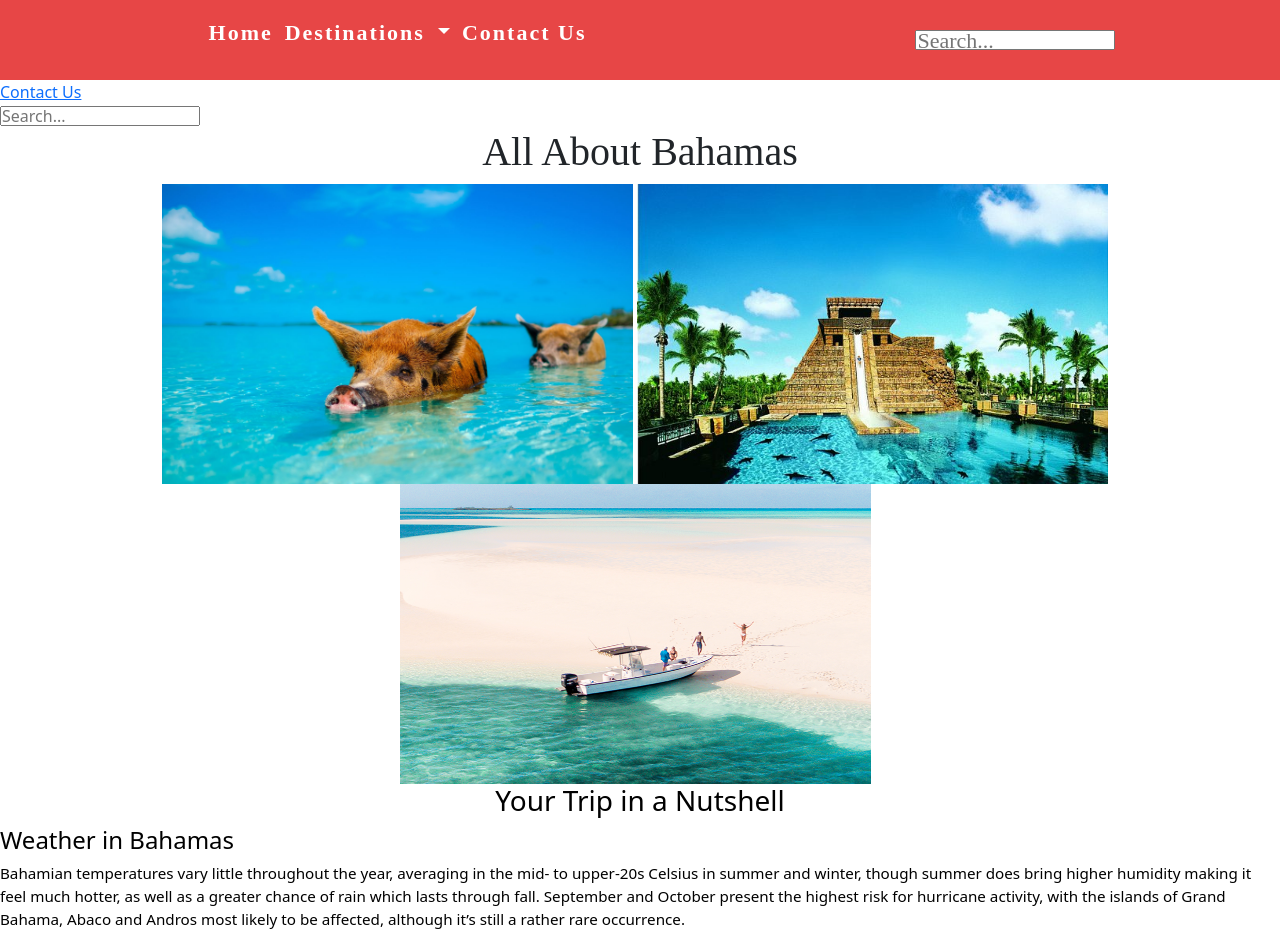
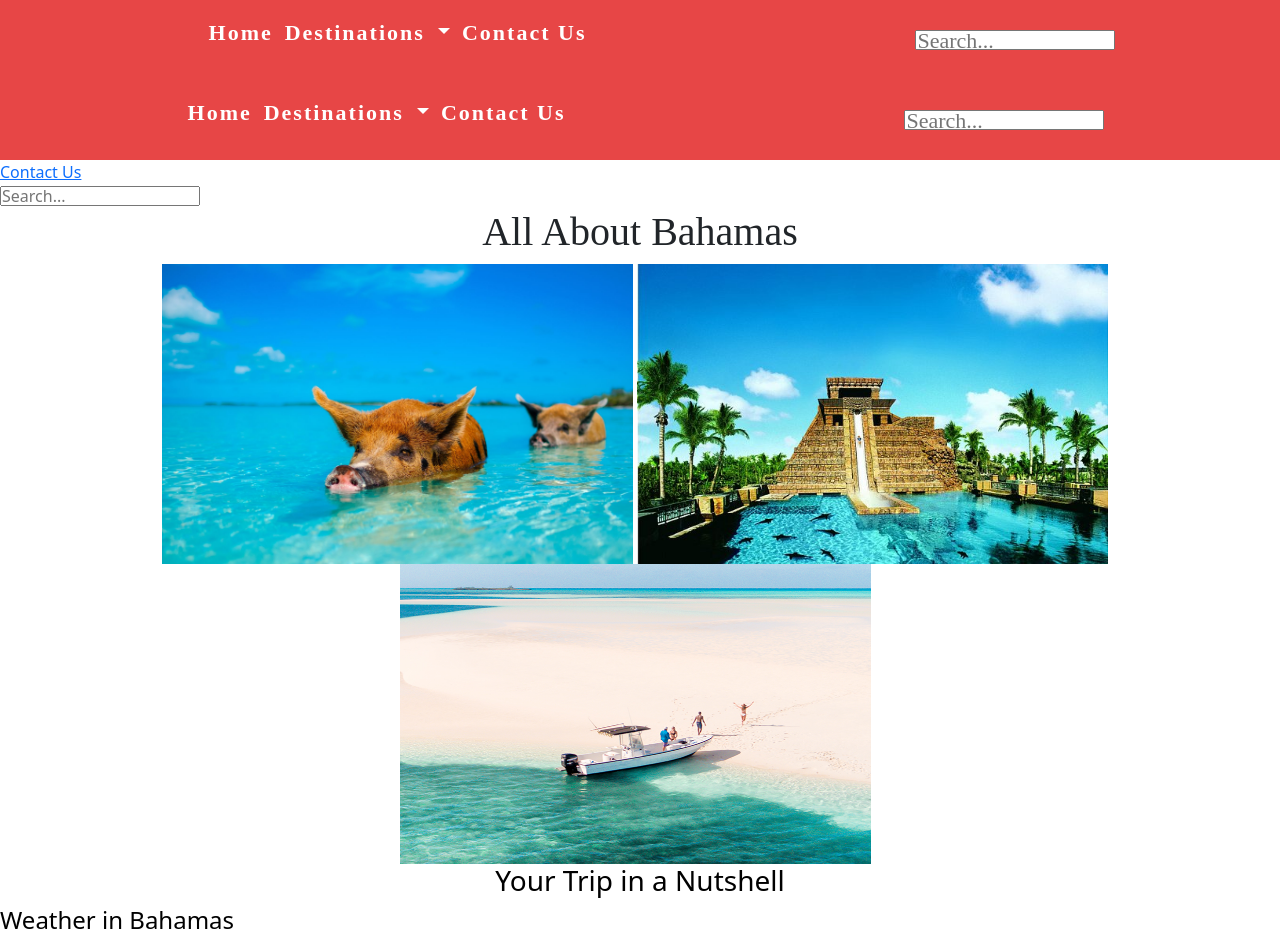
Before and after one commit to belindat98/travel-guide, a plain HTML site: page bahamas.html in a window 1280 px wide. Shown: the top 937 px of the page. Drawn offline with nearby package versions, Linux system fonts and the light colour scheme.

Commit message:
Update bahamas.html

```diff
--- a/bahamas.html
+++ b/bahamas.html
@@ -32,6 +32,33 @@
         </ul>
         <input type="text" placeholder="Search...">
     </nav>
+
+
+
+
+
+
+
+<body>
+    <nav>
+        <ul style="padding:0">
+            <li><a href="index.html">Home</a></li>
+            <div class="dropdown">
+                <li class="dropdown-toggle" type="button" data-bs-toggle="dropdown" aria-expanded="false">
+                  Destinations
+                </li>
+                <ul class="dropdown-menu">
+                  <li><a class="dropdown-item" href="india.html">India</a></li>
+                  <li><a class="dropdown-item" href="Australia.html">Australia</a></li>
+                  <li><a class="dropdown-item" href="bahamas.html">The Bahamas</a></li>
+                </ul>
+              </div>
+            <li><a href="contact_us.html">Contact Us</a></li>
+        </ul>
+        <input type="text" placeholder="Search...">
+    </nav>
+
+
 
 
 
```
